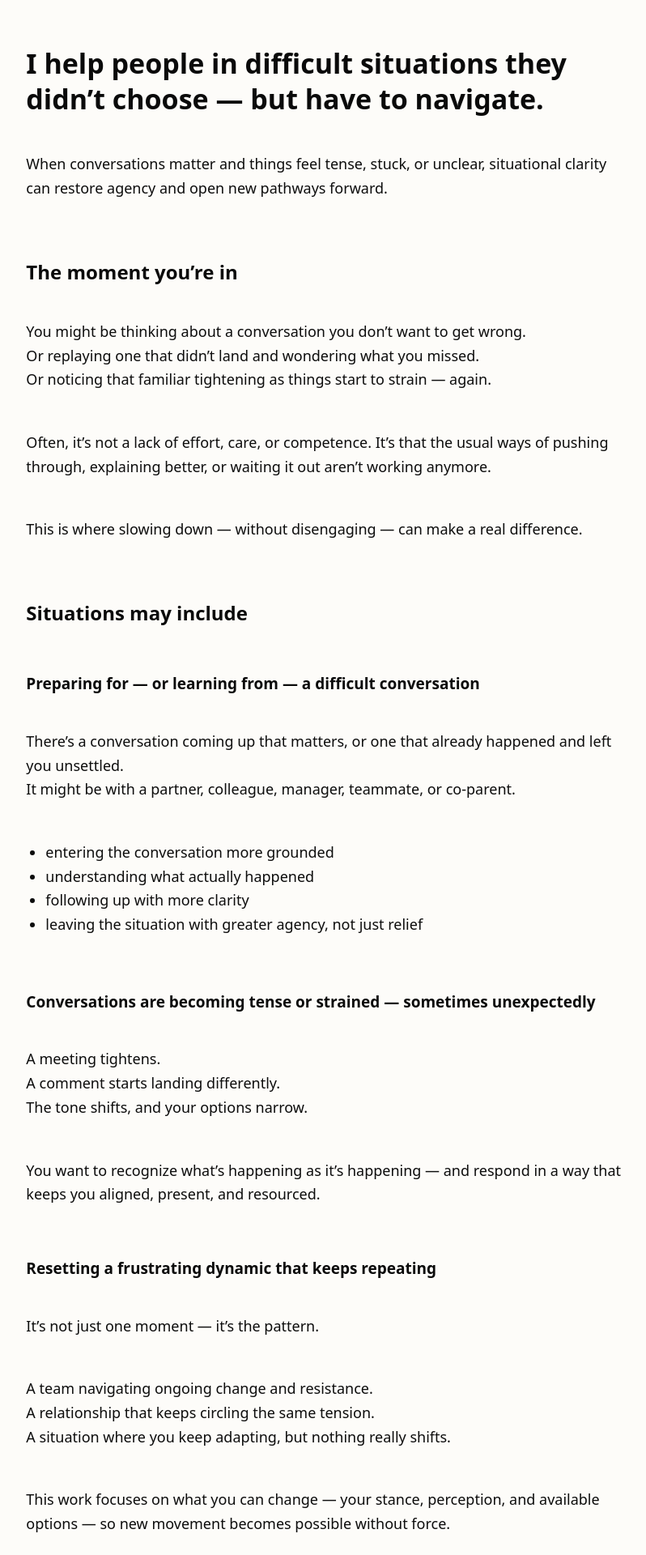
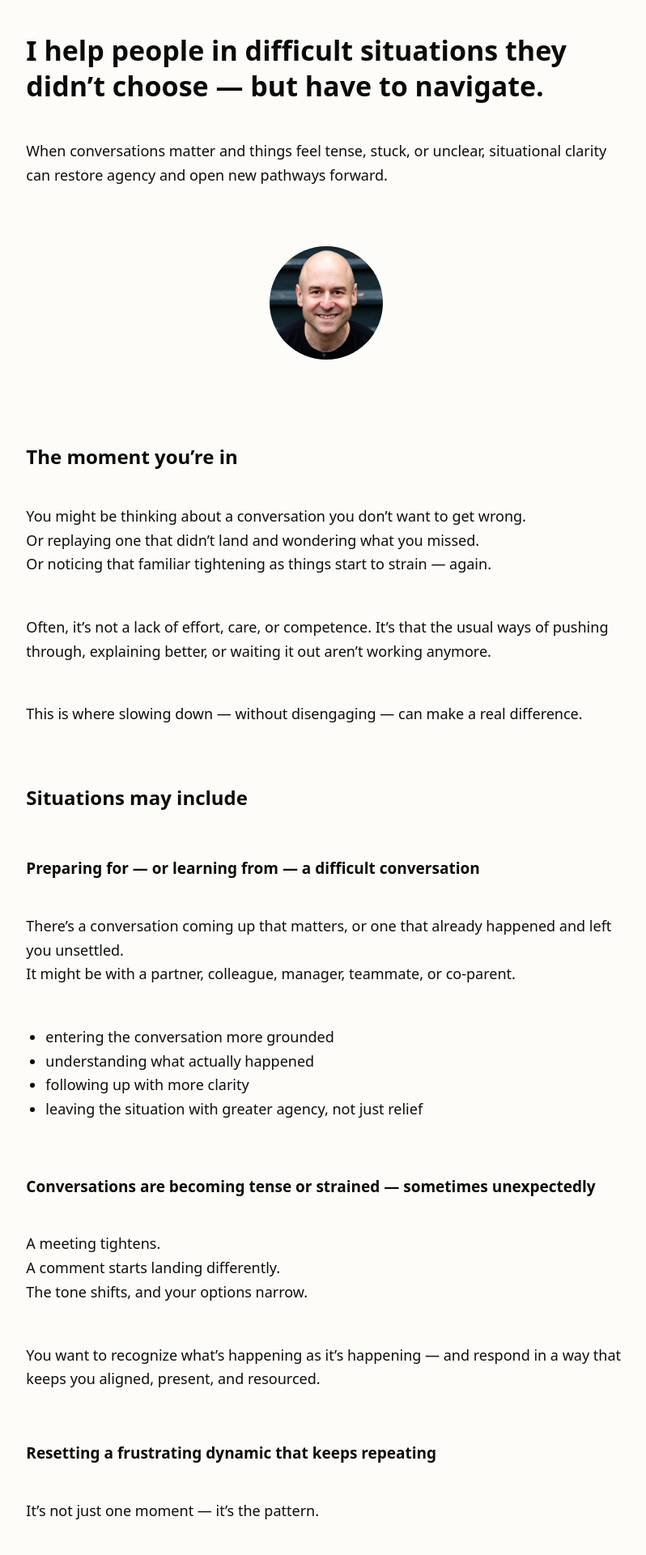
Before and after one commit to basil-family-lab/zen, a Jekyll site: the page built from index.md, in a window 1280 px wide. Shown: the top 1920 px of the page at 81% size, without its empty margins (237-1035 px from the left). Built offline with Jekyll 4.4.1, drawn with Linux system fonts in a browser that asks for light colours.

Commit message:
feat: add in minimaly styling

```diff
--- a/_config.yml
+++ b/_config.yml
@@ -3,6 +3,8 @@ description: Static site for zen.basil.one
 baseurl: ""
 # Keep plugins list explicit so GitHub Pages matches local builds.
 plugins: []
+profile:
+  name: Michael Basil
 action_links:
   email: "mailto:michael@basil.one"
   connect: "https://connect.michael.basil.one"
--- a/assets/css/style.css
+++ b/assets/css/style.css
@@ -1,6 +1,8 @@
 :root {
   color-scheme: light;
 }
+
+/* Base document */
 
 body {
   margin: 0;
@@ -10,10 +12,12 @@ body {
   background: #fdfcf9;
 }
 
+/* Main reading column */
+
 main {
   max-width: 72ch;
   margin: 0 auto;
-  padding: 56px 20px 40px;
+  padding: 40px 20px 40px; /* reduced top padding */
   display: flex;
   flex-direction: column;
   gap: 32px;
@@ -21,7 +25,11 @@ main {
   font-size: 18px;
 }
 
-h1, h2, h3 {
+/* Headings */
+
+h1,
+h2,
+h3 {
   line-height: 1.3;
   margin: 0 0 12px;
   color: #0a0a0a;
@@ -41,6 +49,8 @@ h3 {
   margin-top: 16px;
 }
 
+/* Text */
+
 p {
   margin: 0 0 16px;
 }
@@ -50,11 +60,25 @@ ul {
   margin: 0 0 20px;
 }
 
+/* Links */
+
 a {
   color: #0f4873;
   text-decoration-thickness: 1px;
   text-underline-offset: 3px;
 }
+
+/* Profile image */
+
+.profile-image {
+  display: block;
+  width: 140px;
+  max-width: 40%;
+  margin: 24px auto 32px;
+  border-radius: 50%;
+}
+
+/* Footer */
 
 footer {
   border-top: 1px solid #e6e1d7;
--- a/index.md
+++ b/index.md
@@ -8,6 +8,8 @@ css_id: home
 # I help people in difficult situations they didn’t choose — but have to navigate.
 
 When conversations matter and things feel tense, stuck, or unclear, situational clarity can restore agency and open new pathways forward.
+
+![{{site.profile.name}}](/assets/images/profile.jpg){: .profile-image }
 
 ## The moment you’re in
 
```
Also changed, not shown: assets/images/profile.jpg (added).
